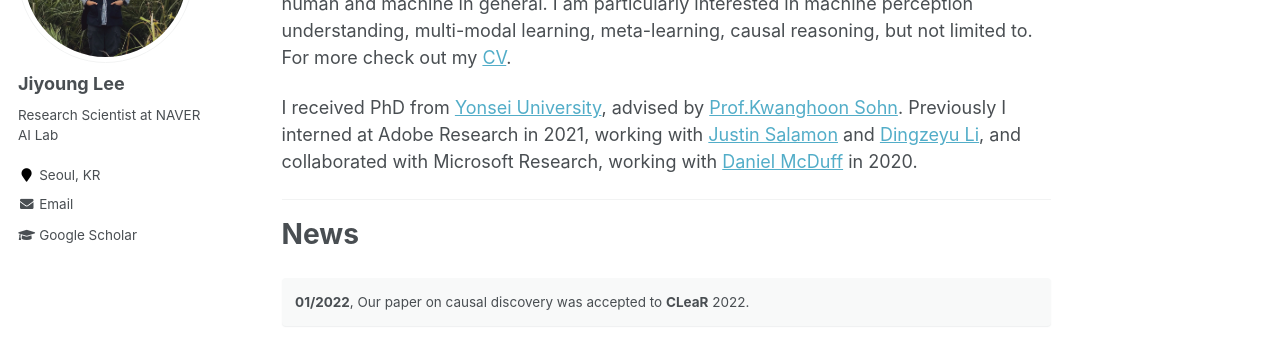
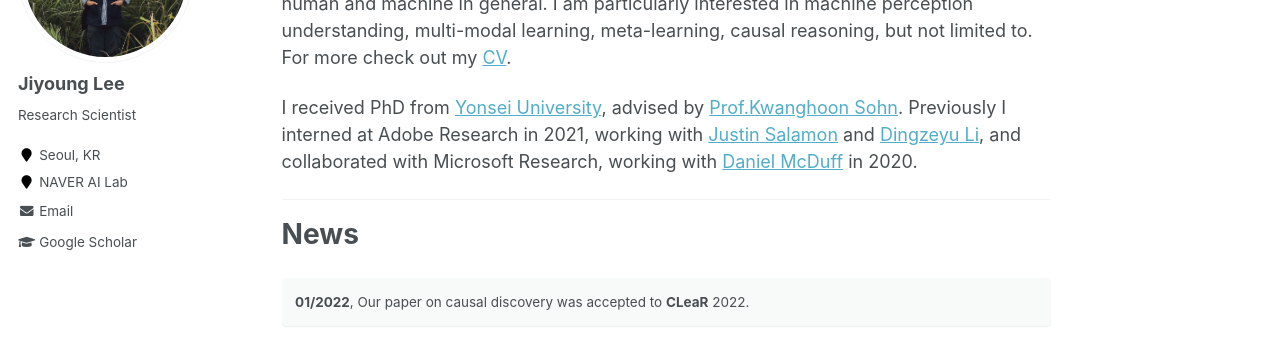
Before and after one commit to lee-jiyoung/lee-jiyoung.github.io, a Jekyll site: the page built from _pages/about.md, in a window 1280 px wide. Shown: the part 230-569 px from the top of the page. Built offline with Jekyll 4.4.1, drawn with Linux system fonts in a browser that asks for light colours.

```diff
--- a/_config.yml
+++ b/_config.yml
@@ -82,9 +82,9 @@ analytics:
 author:
   name             : "Jiyoung Lee"
   avatar           : "profile2.png"
-  bio              : "Research Scientist at NAVER AI Lab"
+  bio              : "Research Scientist"
   location         : "Seoul, KR"
-  employer         :
+  employer         : "NAVER AI Lab"
   pubmed           : #"https://www.ncbi.nlm.nih.gov/pubmed/?term=john+snow"
   googlescholar    : "https://scholar.google.co.kr/citations?user=MO1rI0kAAAAJ&hl=ko&oi=sra"
   email            : "lee.j@navercorp.com"
```
